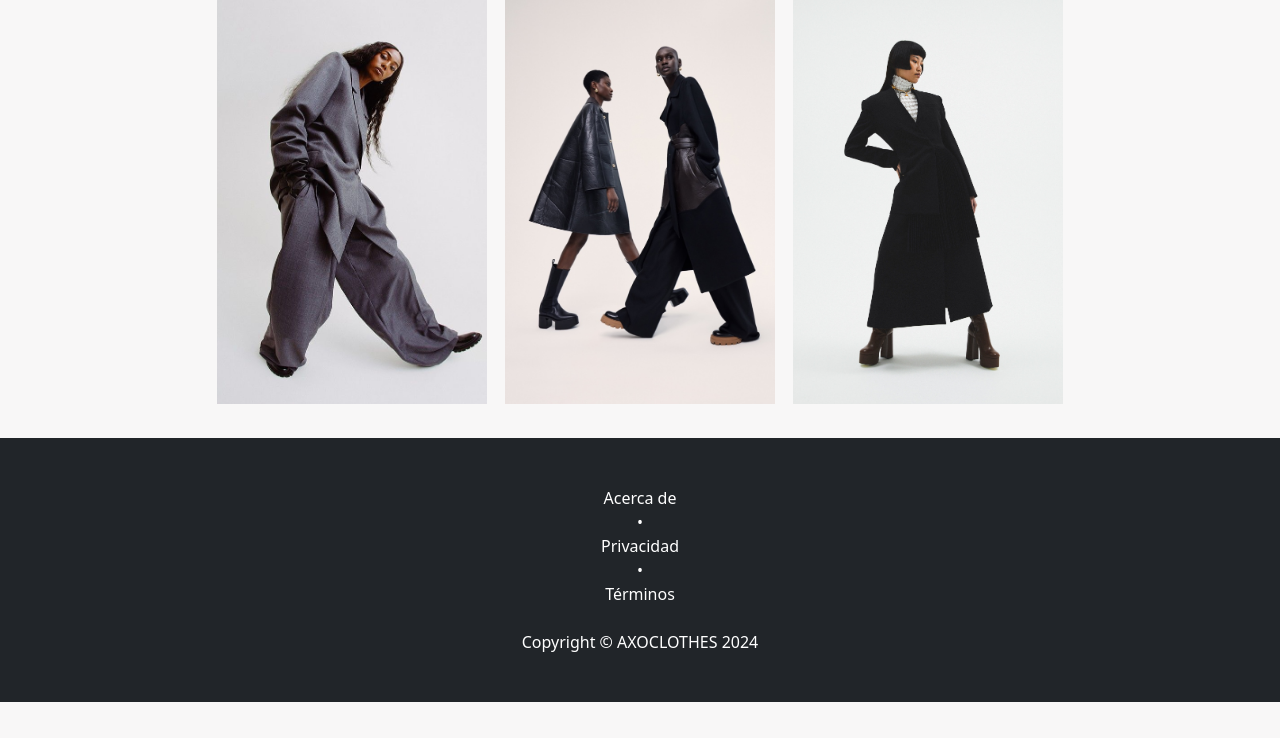
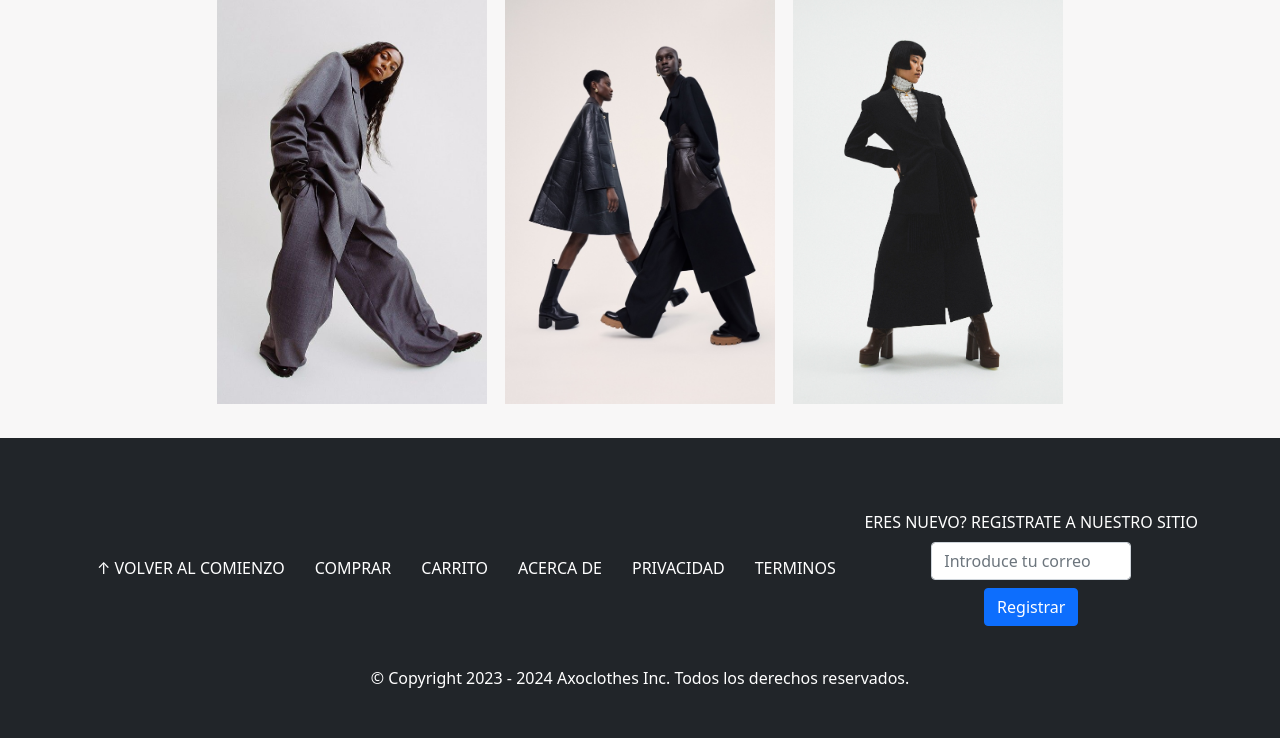
Before and after one commit to Defensor14/Axoclothes, a PHP site: page / in a window 1280 px wide. Shown: the part 1495-2233 px from the top of the page. Before the commit the page ends 2197 px from the top, so only its background shows below. Run offline with PHP 8.4, Linux system fonts and the light colour scheme.

Commit message:
Edicion
-Edite el Footer
-Edite el realstyle.css
-Agruegue nuevos scripts JS

```diff
--- a/home/css/realstyle.css
+++ b/home/css/realstyle.css
@@ -623,6 +623,16 @@ a {
   object-fit: cover;
 }
 
+.contenedor-index1 img {
+  width: 100%;
+  height: 100%;
+  transition: transform 0.3s ease;
+}
+
+.contenedor-index1:hover img {
+  transform: scale(1.2);
+}
+
   .contenedor-index2 {
     display: flex;
     justify-content: center;
@@ -639,10 +649,6 @@ a {
     height: 100%; /* Ajusta la imagen para que ocupe todo el alto del contenedor */
     object-fit: cover; /* Ajusta la imagen manteniendo su relación de aspecto y recortándola si es necesario */
   }
-
-
-
-
 
   .contenedor-index3{
     width: 100%;
@@ -674,5 +680,68 @@ a {
       width: 90%; /* Ancho de los contenedores en pantallas pequeñas */
     }
 
+    .info-item img {
+      transition: transform 0.5s ease;
+  }
+
+  .zoom-in {
+      transform: scale(1.2);
+  }
 
 }
+
+ /*--------------------------------------------------------------------------------------------FOOTER-MENU----------------------------*/
+
+ .footer-menu {
+  list-style: none;
+  padding: 0;
+  margin: 0;
+  display: flex;
+}
+
+.footer-menu li {
+  text-align: center;
+  position: relative;
+}
+
+.footer-menu a {
+  color: white;
+  text-decoration: none;
+  padding: 10px 15px;
+  transition: color 0.3s ease;
+}
+
+.footer-menu a:hover {
+  color: #ff1b50;
+}
+
+.centered {
+  text-align: center;
+}
+
+.centered ul {
+  position: absolute;
+  left: 50%;
+  transform: translateX(-50%);
+  padding: 0;
+}
+
+.centered ul li {
+  display: block;
+  text-align: center;
+}
+
+.signup-form {
+  color: white;
+  margin-left: auto; /* Move signup form to the right */
+  text-align: center;
+}
+
+.signup-form input,
+.signup-form button {
+  height: 38px;
+}
+
+.signup-form input {
+  max-width: 200px;
+}
--- a/home/index.php
+++ b/home/index.php
@@ -169,13 +169,28 @@
         </div>
 
     </section>
-    <!-- Footer-->
+    <!----------------------------------------------------------------------------------------------- Footer ------------------------->
     <footer class="py-5 bg-dark">
-        <div class="container">
-            <a href="aboutus.html"><p class="m-0 text-center enlaces-footer">Acerca de</p></a> <p class="m-0 text-center text-white">•</p>
-            <a href="policy.html"><p class="m-0 text-center enlaces-footer">Privacidad</p></a>    <p class="m-0 text-center text-white">•</p>
-            <a href="terms.html"><p class="m-0 text-center enlaces-footer">Términos</p></a> <br>
-            <p class="m-0 text-center text-white">Copyright &copy; AXOCLOTHES 2024</p>
+        <div class="container d-flex justify-content-between align-items-center">
+            <ul class="footer-menu mb-0 d-flex">
+                <li><a href="#" id="scrollToTop">↑ VOLVER AL COMIENZO</a></li>
+                <li><a href="AllProducts.php">COMPRAR</a></li>
+                <li><a href="chekout.php">CARRITO</a></li>
+                <li><a href="aboutus.php">ACERCA DE</a></li>
+                <li><a href="policy.php">PRIVACIDAD</a></li>
+                <li><a href="terms.php">TERMINOS</a></li>
+            </ul>
+
+            <div class="signup-form text-center my-4">
+                <form class="d-inline-flex flex-column align-items-center">
+                    <p class="text-white mb-2">ERES NUEVO? REGISTRATE A NUESTRO SITIO</p>
+                    <input type="email" class="form-control mb-2" placeholder="Introduce tu correo" required>
+                    <button type="submit" class="btn btn-primary">Registrar</button>
+                </form>
+            </div>
+        </div>
+        <div class="container mt-3">
+            <p class="m-0 text-center text-white">© Copyright 2023 - 2024 Axoclothes Inc. Todos los derechos reservados.</p>
         </div>
     </footer>
     <!-- Bootstrap core JS-->
```
Also changed, not shown: home/js/scroll.js (added, +10 -0 lines), home/js/zoomImage.js (added, +21 -0 lines).
